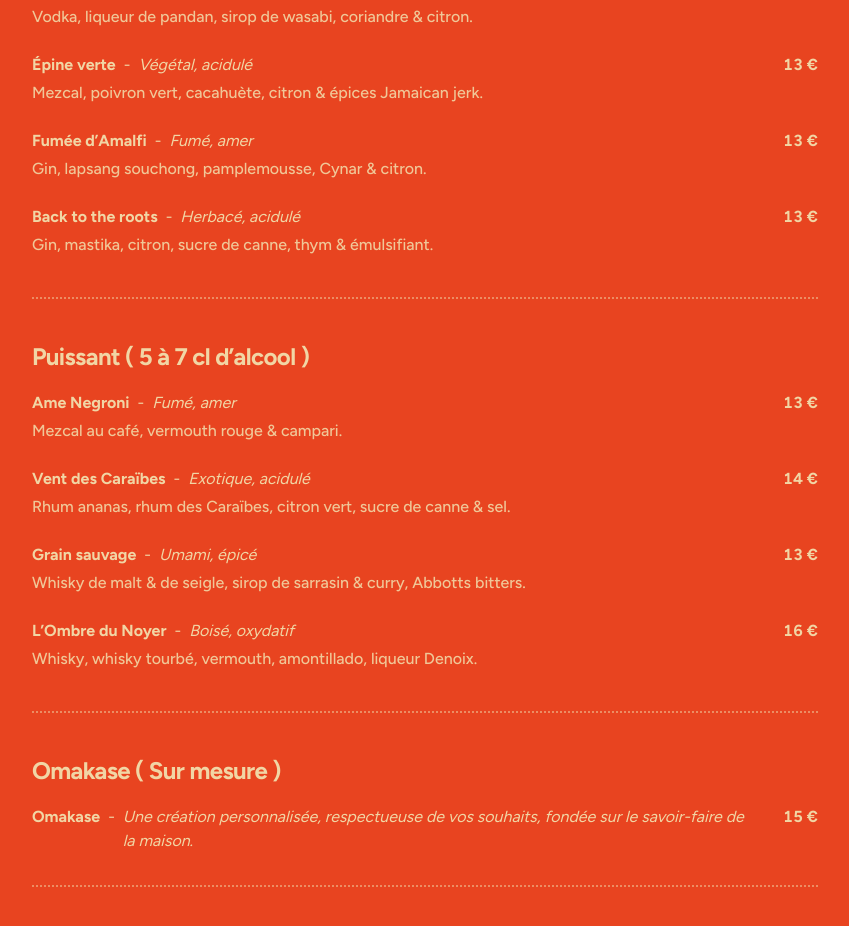
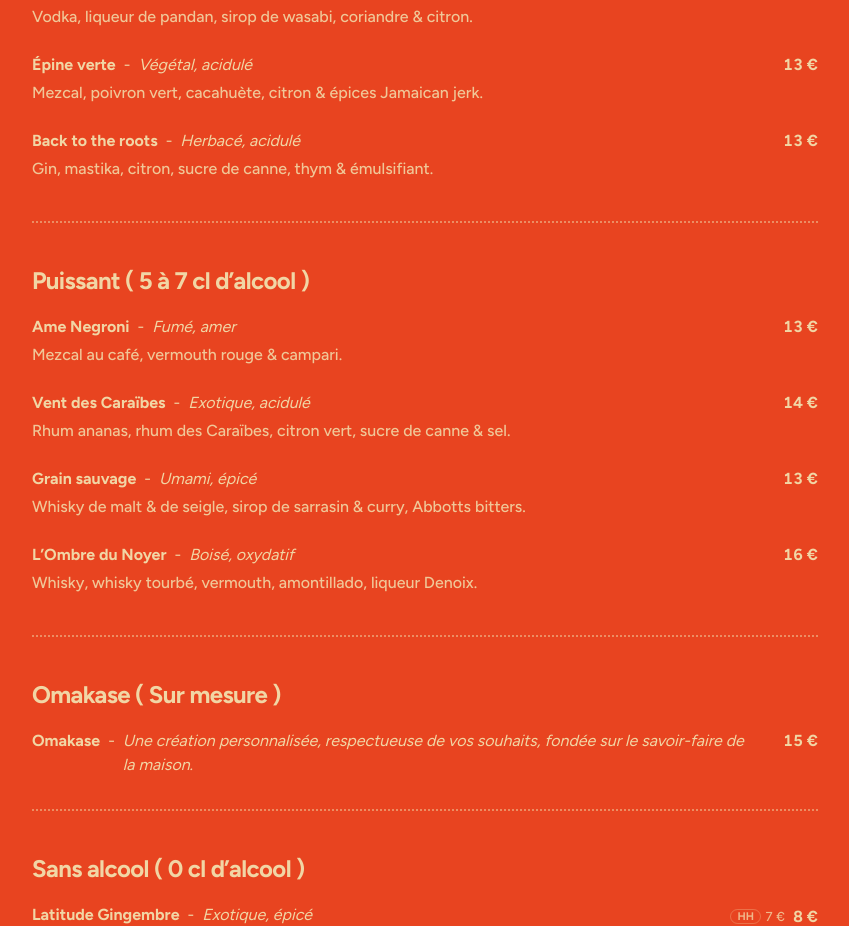
Before and after one commit to MisterPingouin/olme-site, a Next.js app: page / in a window 1280 px wide. Shown: the part 1487-2413 px from the top of the page, without its empty margins (32-881 px from the left). Built offline with nearby package versions, Linux system fonts and the light colour scheme.

Commit message:
update content

```diff
--- a/src/app/data/content.tsx
+++ b/src/app/data/content.tsx
@@ -204,11 +204,11 @@ export const MIXO_SECTIONS: CocktailSection[] = [
           "Végétal, acidulé — Mezcal, poivron vert, cacahuète, citron & épices Jamaican jerk.",
         price: 13,
       },
-      {
-        name: "Fumée d’Amalfi",
-        notes: "Fumé, amer — Gin, lapsang souchong, pamplemousse, Cynar & citron.",
-        price: 13,
-      },
+      // {
+      //   name: "Fumée d’Amalfi",
+      //   notes: "Fumé, amer — Gin, lapsang souchong, pamplemousse, Cynar & citron.",
+      //   price: 13,
+      // },
       {
         name: "Back to the roots",
         notes:
```
